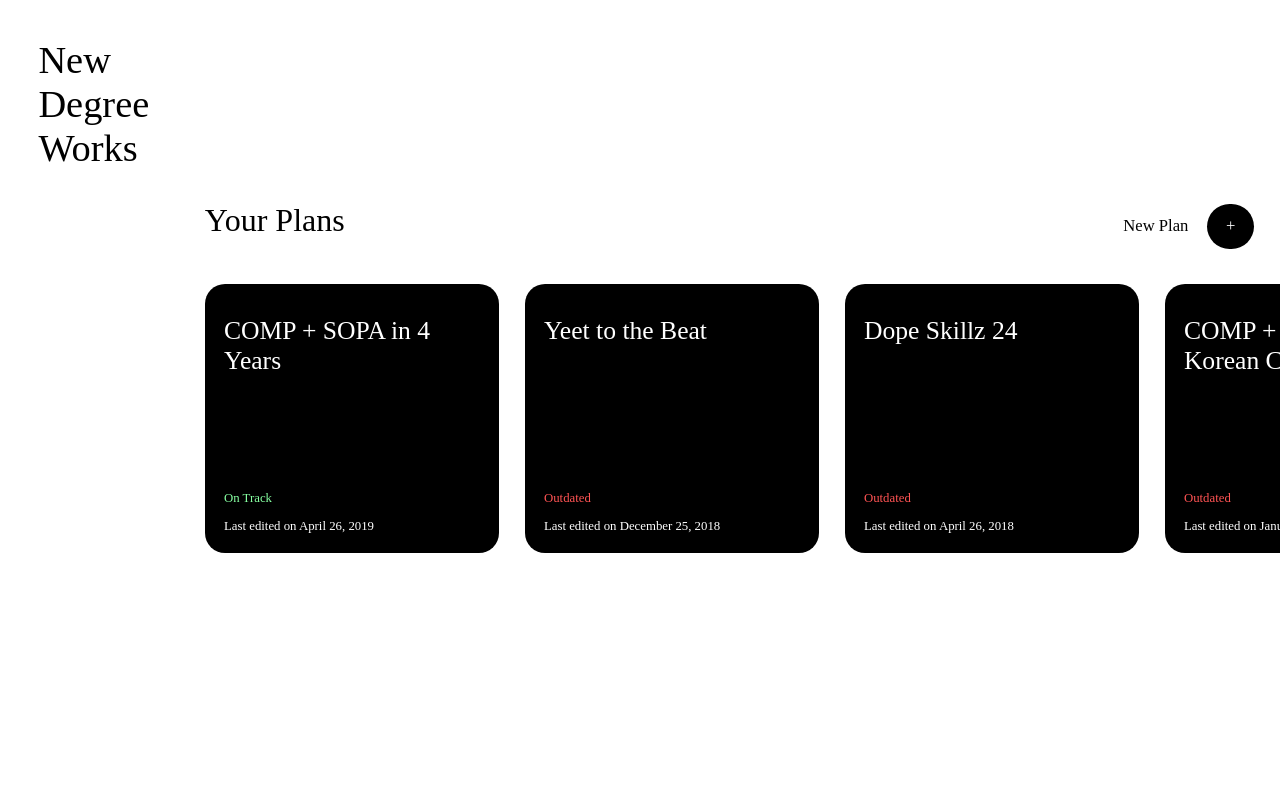
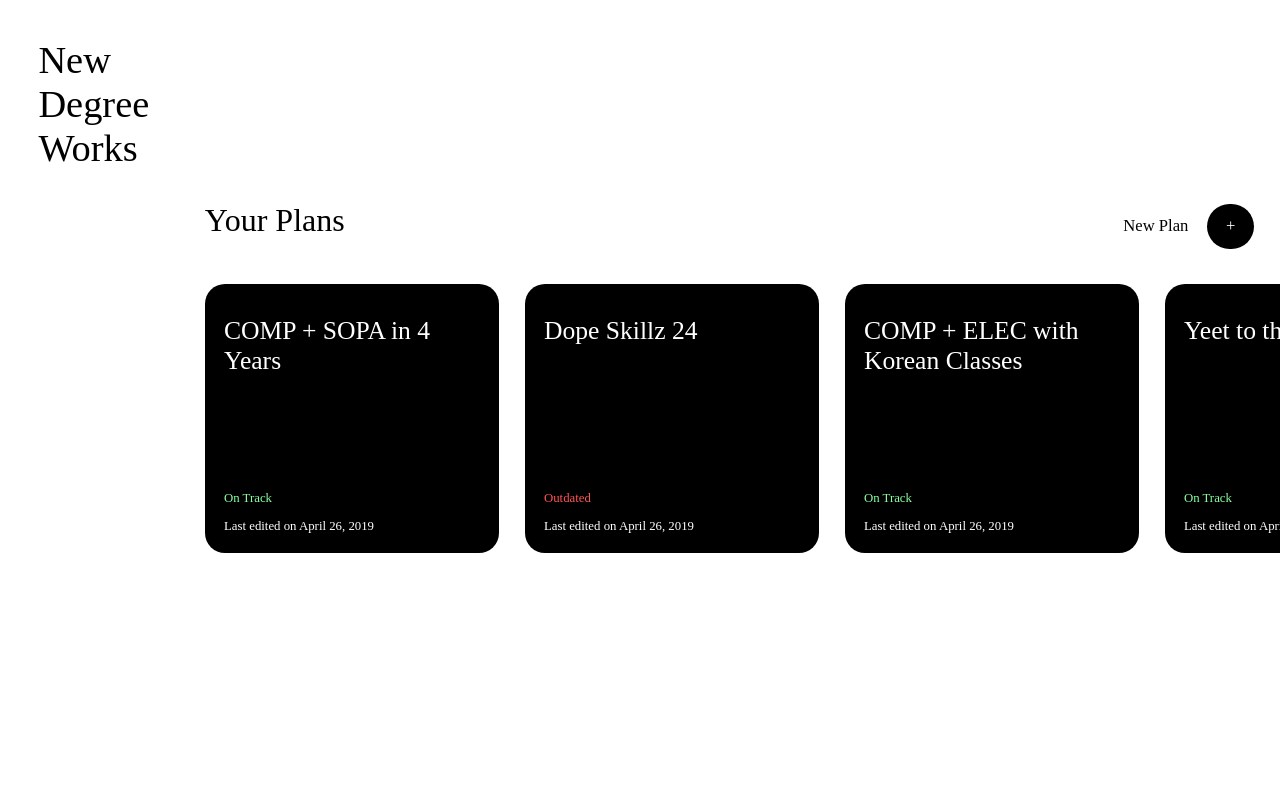
Before and after one commit to BenGeordie/NewDegreeWorks, a React (Create React App) app: page / in a window 1280 px wide. Shown: the top 800 px of the page. Built offline with nearby package versions, Linux system fonts and the light colour scheme.

Commit message:
Cards now get props

```diff
--- a/src/Pages/Home.js
+++ b/src/Pages/Home.js
@@ -1,6 +1,8 @@
 import React, { Component } from 'react';
 import { BrowserRouter as Router, Link } from "react-router-dom";
 import ReactGA from 'react-ga';
+import PlanCard from './PlanCard'
+import plans from './Plans'
 
 import '../sass/Home.scss';
 
@@ -23,7 +25,22 @@ export const Event = (category, action, label) => {
 };
 
 class Home extends Component {
+    constructor(){
+        super();
+        this.state = {
+            plans: plans
+        }
+    }
     render() {
+        const planCards = this.state.plans.map(plan => (
+            <PlanCard
+                key={plan.id}
+                link={plan.link}
+                name={plan.name}
+                onTrack={plan.onTrack}
+                date={plan.date}
+            />
+        ));
         return (
             <div className="Home">
                 <div className="top">
@@ -46,39 +63,7 @@ class Home extends Component {
                 </div>
                 <div className="planRow">
                     <div className="planContainer">
-                        <Link to={'/planone'} style={{ textDecoration: 'none' }}
-                              onClick={() => {
-                                  Event("PLANONE", "Clicked to Plan One page", "PLANONE_PAGE")
-                              }}>
-                            <div className="plan">
-                                <p className="planName"> COMP + SOPA in 4 Years </p>
-                                <div>
-                                    <p className="planStatusTrue"> On Track </p>
-                                    <p className="planDate"> Last edited on April 26, 2019 </p>
-                                </div>
-                            </div>
-                        </Link>
-                        <div className="plan">
-                                <p className="planName"> Yeet to the Beat </p>
-                                <div>
-                                    <p className="planStatusFalse"> Outdated </p>
-                                    <p className="planDate"> Last edited on December 25, 2018 </p>
-                                </div>
-                        </div>
-                        <div className="plan">
-                            <p className="planName"> Dope Skillz 24 </p>
-                            <div>
-                                <p className="planStatusFalse"> Outdated </p>
-                                <p className="planDate"> Last edited on April 26, 2018 </p>
-                            </div>
-                        </div>
-                        <div className="plan">
-                            <p className="planName"> COMP + ELEC with Korean Classes </p>
-                            <div>
-                                <p className="planStatusFalse"> Outdated </p>
-                                <p className="planDate"> Last edited on January 17, 2018 </p>
-                            </div>
-                        </div>
+                        {planCards}
                     </div>
                 </div>
             </div>
--- /dev/null
+++ b/src/Pages/PlanCard.js
@@ -0,0 +1,25 @@
+import React from "react"
+import {Link} from "react-router-dom";
+import {Event} from "./Home";
+import "./../sass/PlanCard.scss"
+
+class PlanCard extends React.Component {
+    render(){
+        return(
+            <Link to={`/${this.props.link}`} style={{ textDecoration: 'none' }}
+                  onClick={() => {
+                      Event("PLANONE", "Clicked to Plan One page", "PLANONE_PAGE")
+                  }}>
+                <div className="plan">
+                    <p className="planName"> {this.props.name} </p>
+                    <div>
+                        <p className={this.props.onTrack? "planStatusTrue" : "planStatusFalse"}> {this.props.onTrack? "On Track" : "Outdated"} </p>
+                        <p className="planDate"> Last edited on {this.props.date} </p>
+                    </div>
+                </div>
+            </Link>
+        )
+    }
+}
+
+export default PlanCard
--- a/src/Pages/PlanOne.js
+++ b/src/Pages/PlanOne.js
@@ -3,6 +3,8 @@ import React, { Component } from 'react';
 import '../sass/PlanOne.scss';
 
 import ScrollIntoView from 'react-scroll-into-view'
+import {Link} from "react-router-dom";
+import {Event} from "./Home";
 
 const isMobile = window.innerWidth <= 600;
 
@@ -11,9 +13,14 @@ class PlanOne extends Component {
     render() {
         return (
             <div className="Home">
-                <div className="top">
-                    <p> New <br/> Degree <br/> Works </p>
-                </div>
+                <Link to={'/'} style={{ textDecoration: 'none' }}
+                      onClick={() => {
+                          Event("HOME", "Clicked to Home Page", "HOME_PAGE")
+                      }}>
+                    <div className="topPlanOne">
+                        <p> New <br/> Degree <br/> Works </p>
+                    </div>
+                </Link>
                 <div className="newPlanRow">
                     <p className="yourPlans"> Your Plans </p>
                     <div className="newPlanButtonWrap">
--- /dev/null
+++ b/src/Pages/Plans.js
@@ -0,0 +1,7 @@
+const plans = [
+    {name: "COMP + SOPA in 4 Years", onTrack: true, link:"planone", date: "April 26, 2019"},
+    {name: "Dope Skillz 24", onTrack: false, link:"planone", date: "April 26, 2019"},
+    {name: "COMP + ELEC with Korean Classes", onTrack: true, link:"planone", date: "April 26, 2019"},
+    {name: "Yeet to the Beat", onTrack: true, link:"planone", date: "April 26, 2019"}]
+
+export default plans
--- a/src/sass/Home.scss
+++ b/src/sass/Home.scss
@@ -29,6 +29,7 @@ $chosenFont: Futura;
   font-size: 3vw;
   width: 100vw;
   margin-bottom: -3vw;
+  color: black;
 
 }
 
--- /dev/null
+++ b/src/sass/PlanCard.scss
@@ -0,0 +1,55 @@
+:root {
+  --gold: #b5ab50;
+  --gold2: #847c37;
+}
+$gold: #b5ab50;
+$chosenFont: Futura;
+
+.plan {
+  height: 20vw;
+  width: 20vw;
+  background-color: black;
+  border-radius: 20px;
+  color: white;
+  padding: 0.5vw 1.5vw;
+  margin: 1vw;
+  display: flex;
+  flex-direction: column;
+  justify-content: space-between;
+
+}
+
+
+@function validityColor($validity) {
+  @if $validity == True {
+    @return #86FFA1
+  } @else {
+    @return #FF5353
+  }
+}
+
+
+.planName {
+  font-size: 2vw;
+  font-family: $chosenFont;
+}
+
+
+.planStatusTrue {
+  font-size: 1vw;
+  font-family: $chosenFont;
+  color: validityColor(True)
+}
+
+
+.planStatusFalse {
+  font-size: 1vw;
+  font-family: $chosenFont;
+  color: validityColor(False)
+}
+
+
+.planDate {
+  font-size: 1vw;
+  font-family: $chosenFont;
+}
--- a/src/sass/PlanOne.scss
+++ b/src/sass/PlanOne.scss
@@ -0,0 +1,180 @@
+:root {
+  --gold: #b5ab50;
+  --gold2: #847c37;
+}
+$gold: #b5ab50;
+$chosenFont: Futura;
+
+
+.Home {
+  background-color: white;
+  min-height: 100vh;
+  display: flex;
+  flex-direction: column;
+  align-items: flex-start;
+  width: 100vw;
+  margin: 0;
+  padding: 0;
+  overflow-x: hidden;
+
+}
+
+
+.topPlanOne {
+  display: flex;
+  flex-direction: column;
+  align-items: flex-start;
+  padding-left: 3vw;
+  padding-top: 3vw;
+  font-family: $chosenFont;
+  font-size: 1vw;
+  width: 100vw;
+  margin-bottom: -3vw;
+  color: black;
+
+
+}
+
+
+.newPlanRow {
+  display: flex;
+  flex-direction: row;
+  align-items: baseline;
+  width: 100vw;
+  justify-content: space-between;
+}
+
+
+.yourPlans {
+  padding-left: 15vw;
+  margin-left: 1vw;
+  font-family: $chosenFont;
+  font-size: 2.5vw;
+  text-align: start;
+  align-items: start;
+}
+
+
+.newPlanButtonWrap {
+  padding-right: 2vw;
+  text-align: end;
+  font-family: $chosenFont;
+  font-size: 1.5vw;
+  flex-direction: row;
+  align-items: center;
+  flex-wrap: nowrap;
+  margin-bottom: 1vh;
+}
+
+
+.addButtonPlus {
+  flex-direction: column;
+  display: flex;
+  background-color: black; /* Green */
+  border: none;
+  color: white;
+  padding: 1vw 1vw;
+  width: 1.7vw;
+  text-align: center;
+  text-decoration: none;
+  opacity: 1;
+  transition: 0.3s;
+  text-decoration: none;
+  cursor: pointer;
+  font-size: 1vw;
+  border-radius: 2vw;
+  font-family: $chosenFont;
+  font-size: 1.3vw;
+}
+
+
+.addButtonText {
+  flex-direction: column;
+  display: flex;
+  background-color: white; /* Green */
+  border: none;
+  color: black;
+  padding: 1vw 0.5vw;
+  width: 7vw;
+  text-align: center;
+  text-decoration: none;
+  opacity: 1;
+  transition: 0.3s;
+  text-decoration: none;
+  cursor: pointer;
+  font-size: 1vw;
+  border-radius: 2vw;
+  font-family: $chosenFont;
+  font-size: 1.3vw;
+}
+
+
+.planRow {
+  display: flex;
+  flex-direction: column;
+  width: 100vw;
+  overflow-x: scroll;
+  flex-shrink: 0;
+  margin: 0;
+  align-items: flex-start;
+
+}
+
+
+.planContainer {
+  display: flex;
+  flex-direction: row;
+  padding-left: 15vw;
+  align-items: flex-start;
+
+}
+
+
+.plan {
+  height: 20vw;
+  width: 20vw;
+  background-color: black;
+  border-radius: 20px;
+  color: white;
+  padding: 0.5vw 1.5vw;
+  margin: 1vw;
+  display: flex;
+  flex-direction: column;
+  justify-content: space-between;
+
+}
+
+
+@function validityColor($validity) {
+  @if $validity == True {
+    @return #86FFA1
+  } @else {
+    @return #FF5353
+  }
+}
+
+
+.planName {
+  font-size: 2vw;
+  font-family: $chosenFont;
+}
+
+
+.planStatusTrue {
+  font-size: 1vw;
+  font-family: $chosenFont;
+  color: validityColor(True)
+}
+
+
+.planStatusFalse {
+  font-size: 1vw;
+  font-family: $chosenFont;
+  color: validityColor(False)
+}
+
+
+.planDate {
+  font-size: 1vw;
+  font-family: $chosenFont;
+}
```
